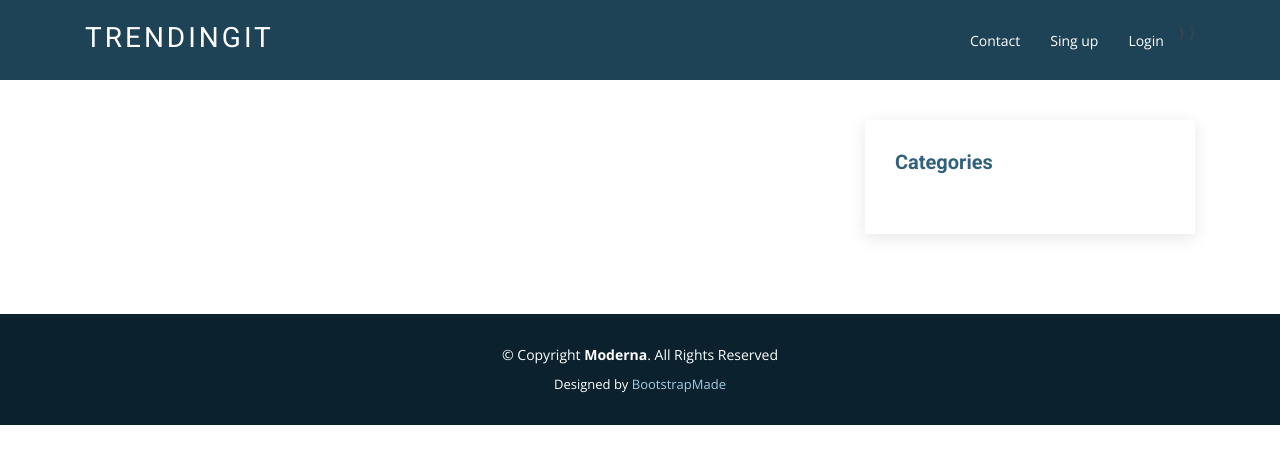
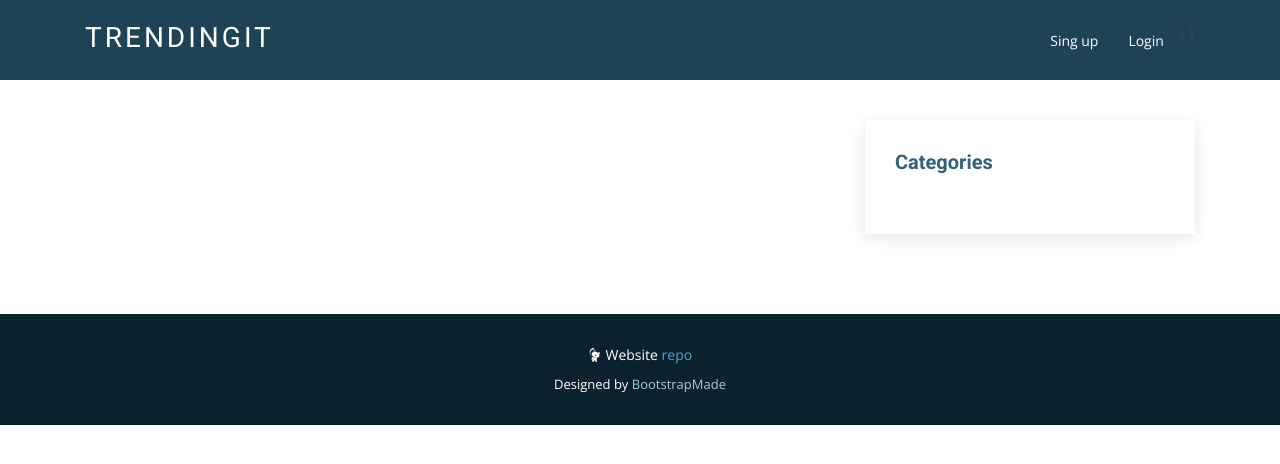
Before and after one commit to kirillskyeng/trending-it-django_website_api, a Django app: page / in a window 1280 px wide. Shown: the top 464 px of the page. Run offline with Django 4.2, Linux system fonts and the light colour scheme; data that the repository does not hold is empty; some libraries are stand-ins or nearby versions.

Commit message:
final edits

```diff
--- a/itobj/templates/itobj/base.html
+++ b/itobj/templates/itobj/base.html
@@ -81,7 +81,7 @@
 
     <div class="container">
         <div class="copyright">
-            &copy; Copyright <strong><span>Moderna</span></strong>. All Rights Reserved
+            <i class="icofont-toy-cat"></i> Website <a href="https://github.com/kirill0720/trending-it-django_website_api" target="_blank">repo</a>
         </div>
         <div class="credits">
             Designed by <a href="https://bootstrapmade.com/">BootstrapMade</a>
--- a/itobj/urls.py
+++ b/itobj/urls.py
@@ -3,7 +3,6 @@ from .views import *
 
 urlpatterns = [
     path('', ItHome.as_view(), name='home'),
-    path('contact/', contact, name='contact'),
     path('addpost/', AddPost.as_view(), name='add_post'),
     path('login/', LoginUser.as_view(), name='login'),
     path('logout/', logout_user, name='logout'),
--- a/itobj/utils.py
+++ b/itobj/utils.py
@@ -1,7 +1,6 @@
 from itobj.models import Category
 
 menu = [{'title': 'Add Post', 'url_name': 'add_post'},
-        {'title': 'Contact', 'url_name': 'contact'},
         ]
 
 
--- a/itobj/views.py
+++ b/itobj/views.py
@@ -23,7 +23,7 @@ class ItHome(DataMixin, ListView):
         return context
 
     def get_queryset(self):
-        return ItObject.objects.filter(is_published=True)
+        return ItObject.objects.filter(is_published=True).select_related('cat')
 
 
 class ItCategory(DataMixin, ListView):
@@ -34,12 +34,13 @@ class ItCategory(DataMixin, ListView):
 
     def get_context_data(self, *, object_list=None, **kwargs):
         context = super().get_context_data(**kwargs)
-        c_def = self.get_user_context(title='TrendingIT - ' + str(context['posts'][0].cat))
+        c = Category.objects.get(slug=self.kwargs['cat_slug'])
+        c_def = self.get_user_context(title='TrendingIT - ' + str(c.name))
         context.update(c_def)
         return context
 
     def get_queryset(self):
-        return ItObject.objects.filter(cat__slug=self.kwargs['cat_slug'], is_published=True)
+        return ItObject.objects.filter(cat__slug=self.kwargs['cat_slug'], is_published=True).select_related('cat')
 
 
 class ShowPost(DataMixin, DetailView):
@@ -66,10 +67,6 @@ class AddPost(LoginRequiredMixin, DataMixin, CreateView):
         c_def = self.get_user_context(title='Add new post')
         context.update(c_def)
         return context
-
-
-def contact(request):
-    return HttpResponse('Contact')
 
 
 class RegisterUser(DataMixin, CreateView):
```
Also changed, not shown: trendingit/settings.py (+7 -6 lines), 2 other files.
